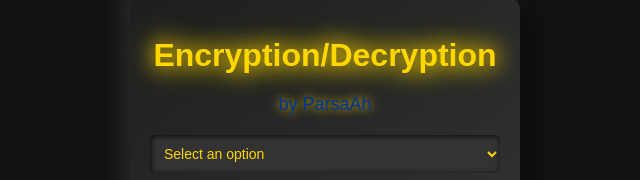
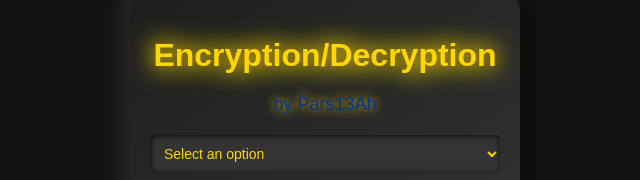
Before and after one commit to Parsa13Ah/Professional-Js-Encryption-Decryption, a plain HTML site: page index.html in a window 1280 px wide. Shown: the part 170-350 px from the top of the page, 315-955 px from the left. Drawn offline with Linux system fonts and the light colour scheme.

Commit message:
Update index.html

```diff
--- a/index.html
+++ b/index.html
@@ -10,7 +10,7 @@
     <div class="container">
         <h1>Encryption/Decryption</h1>
         <div id="author">
-            <span id="authorText">by ParsaAh</span>
+            <span id="authorText">by Pars13Ah</span>
         </div>
         <select id="action">
             <option value="">Select an option</option>
```
